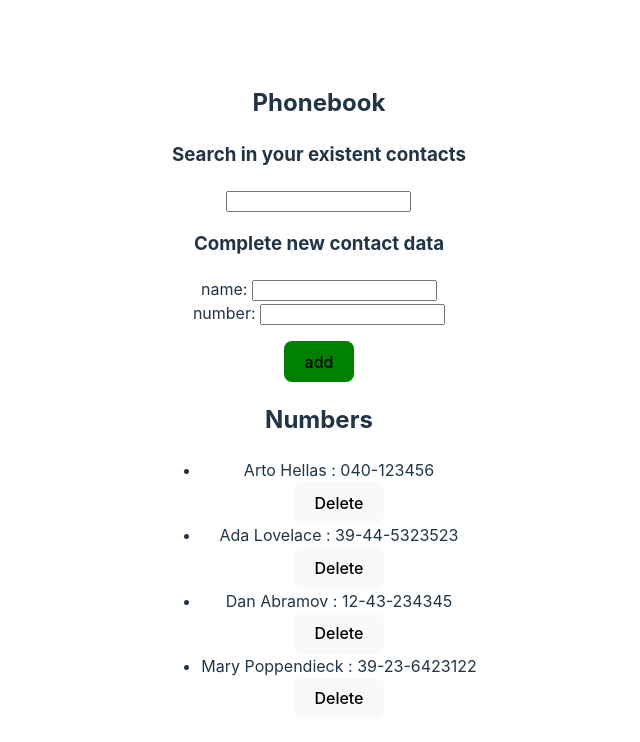
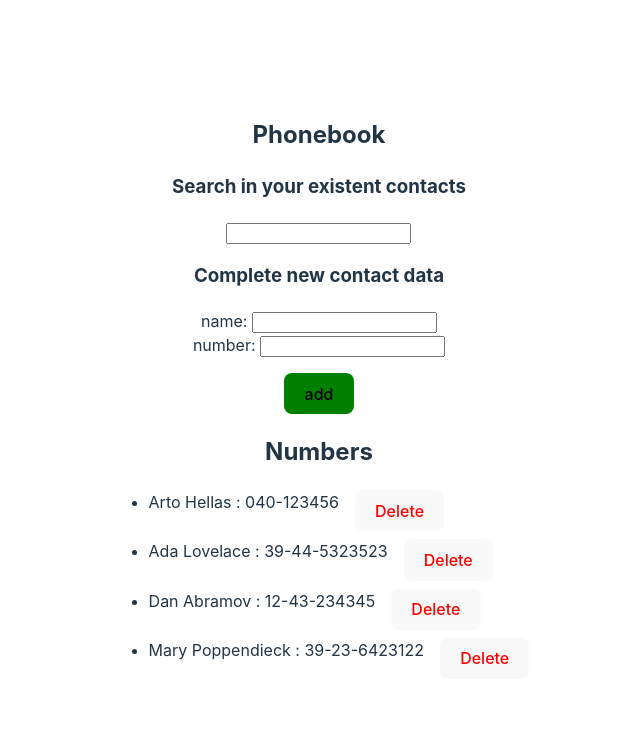
Before and after one commit to Frtavonatti/fullStackOpen-react, a React (Vite) app in the folder part2/form-exercises/: page / in a window 1280 px wide. Shown: the top 742 px of the page, without its empty margins (321-961 px from the left). Built offline with nearby package versions, Linux system fonts and the light colour scheme; data requests are answered from the project's data file.

Commit message:
Ejercicio finalizado

```diff
--- a/part2/form-exercises/src/App.jsx
+++ b/part2/form-exercises/src/App.jsx
@@ -44,10 +44,7 @@ const App = () => {
     const updatedList = persons.filter(p => p.id !== id)
     axios
     .delete(`http://localhost:3001/persons/${id}`)
-    .then(response => {
-      console.log(response, id)
-      setPersons(updatedList)
-    })
+    .then(setPersons(updatedList))
   }
 
   const handleNameInputChange = (event) => {
--- a/part2/form-exercises/src/Components/NumberList.jsx
+++ b/part2/form-exercises/src/Components/NumberList.jsx
@@ -7,9 +7,15 @@ function NumberList({ persons, filteredPersons, deletePerson }) {
     <h2>Numbers</h2>
       <ul>
         {filteredPersons.map((person) =>
-          <div>
+          <div style={{display: 'flex'}}>
             <li key={person.id}> {person.name} : {person.number} </li>
-            <button onClick={() => deletePerson(person.id)}  key={'b' + person.id} type="button">Delete</button>
+            <button
+              onClick={() => deletePerson(person.id)}
+              style={{color: 'red', marginLeft: '1rem', marginBottom: '0.5rem'}}
+              key={'b' + person.id}
+              type="button">
+                Delete
+            </button>
           </div>
       )}
       </ul>
```
